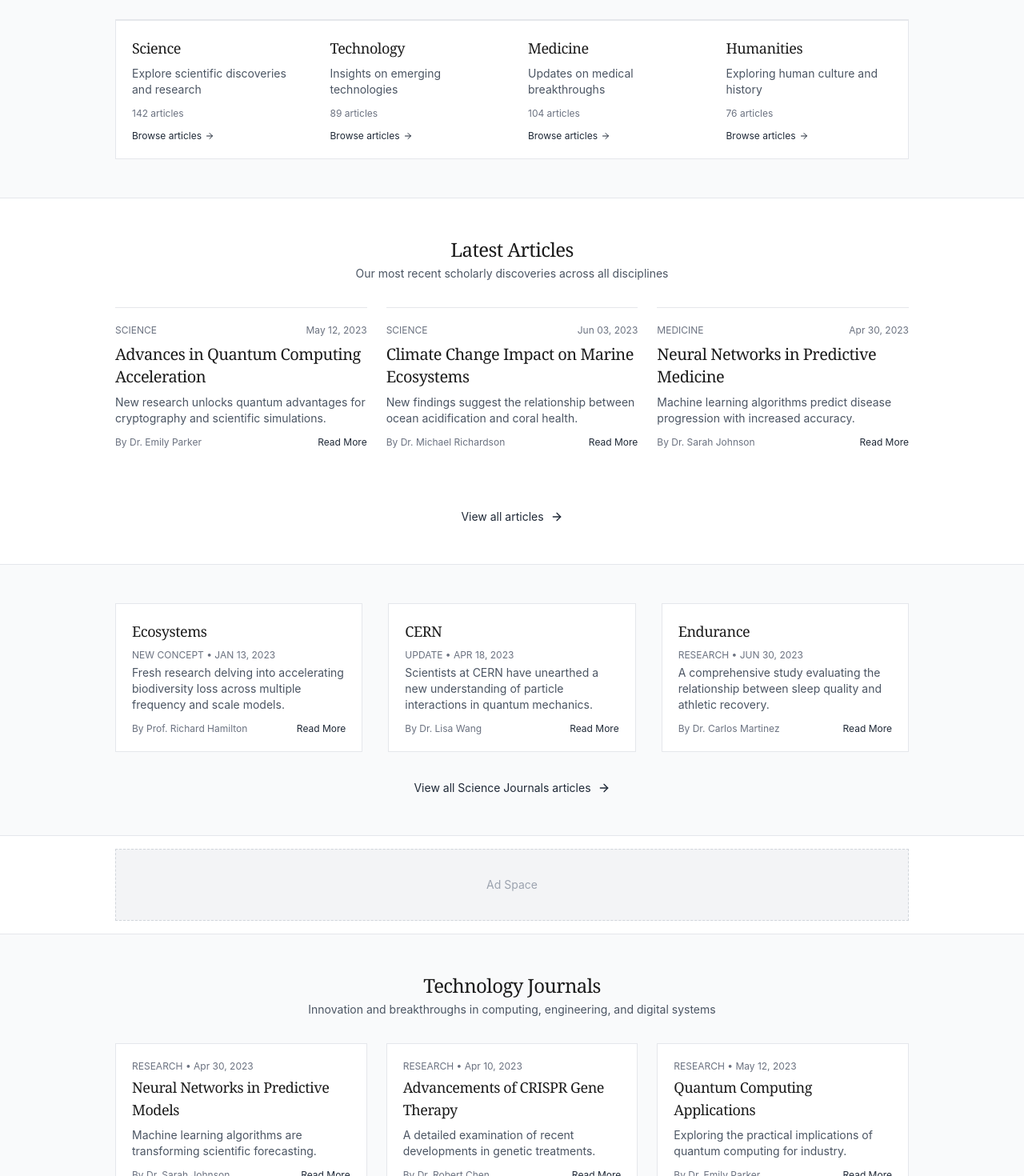
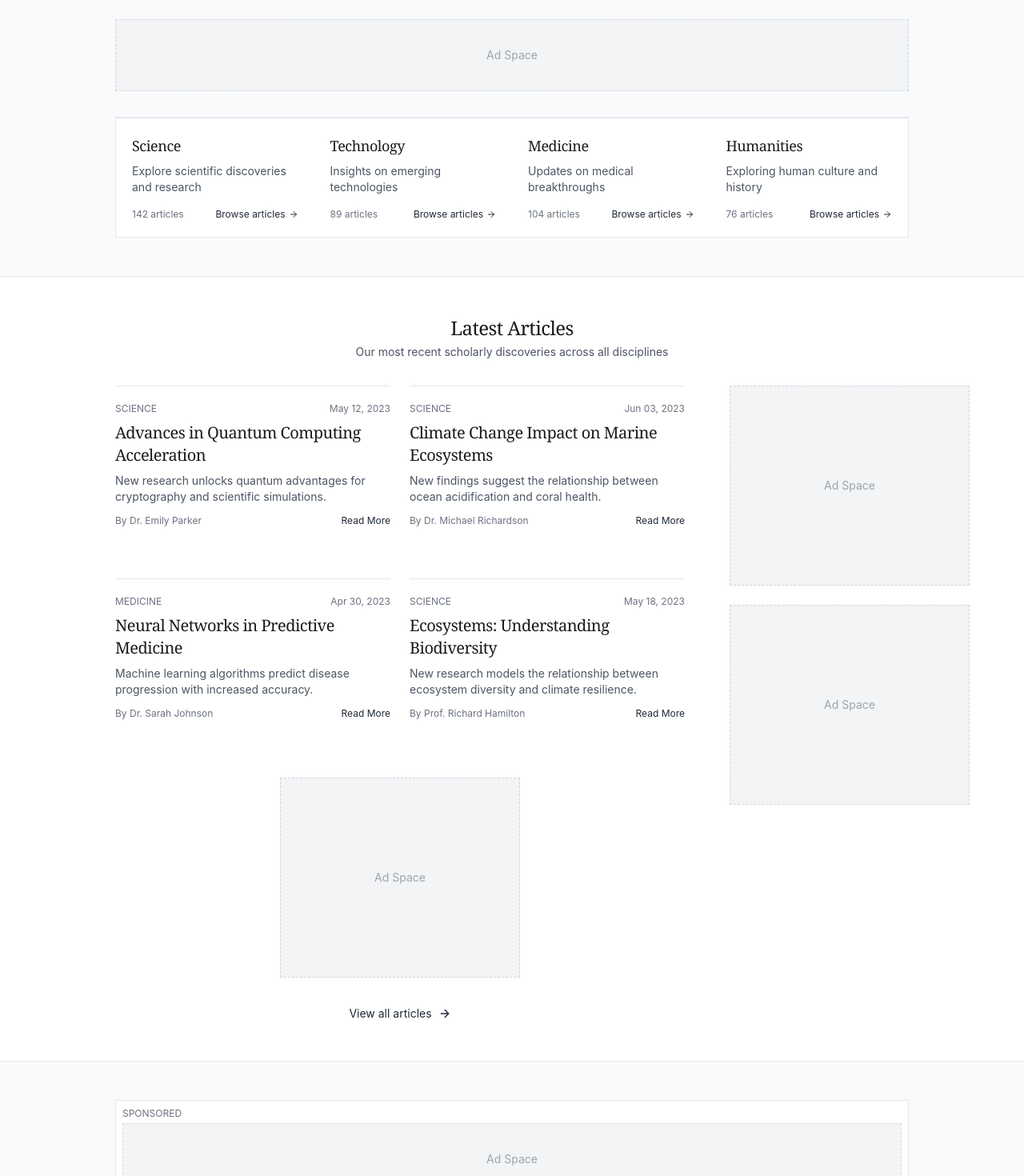
Before and after one commit to icbpl/journalista-listing, a React (Vite) app: page / in a window 1280 px wide. Shown: the part 180-1650 px from the top of the page at 80% size. Built offline with nearby package versions, Linux system fonts and the light colour scheme.

Commit message:
Optimize AdSense placement
Improve AdSense ad placement strategy for optimal CTR on both desktop and mobile versions while maintaining a clean and professional website layout and style.

```diff
--- a/src/components/AdPlaceholder.tsx
+++ b/src/components/AdPlaceholder.tsx
@@ -1,19 +1,35 @@
 
 import { useEffect, useRef } from 'react';
+import { cn } from '@/lib/utils';
 
 interface AdPlaceholderProps {
   className?: string;
-  format?: 'banner' | 'rectangle' | 'leaderboard';
+  format?: 'banner' | 'rectangle' | 'leaderboard' | 'large-mobile' | 'sticky-sidebar';
+  position?: 'inline' | 'sidebar' | 'sticky-bottom' | 'sticky-top';
 }
 
-const AdPlaceholder = ({ className, format = 'rectangle' }: AdPlaceholderProps) => {
+const AdPlaceholder = ({
+  className,
+  format = 'rectangle',
+  position = 'inline'
+}: AdPlaceholderProps) => {
   const adRef = useRef<HTMLDivElement>(null);
 
   // Size mapping based on common ad formats
   const formatSizes = {
-    banner: 'h-[60px] w-full', // Standard banner (468x60)
+    banner: 'h-[60px] w-full md:h-[90px]', // Standard banner, taller on desktop
     rectangle: 'h-[250px] w-[300px] mx-auto', // Medium rectangle (300x250)
-    leaderboard: 'h-[90px] w-full' // Leaderboard (728x90)
+    leaderboard: 'h-[90px] w-full', // Leaderboard (728x90)
+    'large-mobile': 'h-[100px] w-full sm:h-[250px]', // Larger on mobile
+    'sticky-sidebar': 'h-[600px] w-[160px] hidden lg:block' // Skyscraper for desktop sidebar
+  };
+
+  // Position styles
+  const positionStyles = {
+    inline: '',
+    sidebar: 'lg:sticky lg:top-24',
+    'sticky-bottom': 'sticky bottom-0 z-10',
+    'sticky-top': 'sticky top-20 z-10'
   };
 
   useEffect(() => {
@@ -31,8 +47,15 @@ const AdPlaceholder = ({ className, format = 'rectangle' }: AdPlaceholderProps)
   return (
     <div
       ref={adRef}
-      className={`bg-gray-100 flex items-center justify-center border border-dashed border-gray-300 ${formatSizes[format]} ${className}`}
+      className={cn(
+        'bg-gray-100 flex items-center justify-center border border-dashed border-gray-300',
+        formatSizes[format],
+        positionStyles[position],
+        className
+      )}
       data-ad-placeholder="true"
+      data-ad-format={format}
+      data-ad-position={position}
     >
       <p className="text-sm text-gray-400">Ad Space</p>
     </div>
--- a/src/components/CategoryCard.tsx
+++ b/src/components/CategoryCard.tsx
@@ -10,13 +10,15 @@ interface CategoryCardProps {
 
 const CategoryCard = ({ name, description, articleCount }: CategoryCardProps) => {
   return (
-    <div className="p-5 border-t border-gray-200">
+    <div className="p-5 border-t border-gray-200 hover:bg-gray-50 transition-colors">
       <h3 className="text-lg font-serif mb-2">{name}</h3>
-      <p className="text-sm text-gray-600 mb-3">{description}</p>
-      <p className="text-xs text-gray-500 mb-3">{articleCount} articles</p>
-      <Link to="/" className="text-xs flex items-center text-gray-800 hover:text-gray-600 group">
-        Browse articles <ArrowRight className="ml-1 h-3 w-3 group-hover:translate-x-1 transition-transform duration-200" />
-      </Link>
+      <p className="text-sm text-gray-600 mb-4">{description}</p>
+      <div className="flex items-center justify-between">
+        <span className="text-xs text-gray-500">{articleCount} articles</span>
+        <Link to="/" className="text-xs flex items-center text-gray-800 hover:text-gray-600 group">
+          Browse articles <ArrowRight className="ml-1 h-3 w-3 group-hover:translate-x-1 transition-transform duration-200" />
+        </Link>
+      </div>
     </div>
   );
 };
--- a/src/components/SectionHeading.tsx
+++ b/src/components/SectionHeading.tsx
@@ -7,6 +7,7 @@ interface SectionHeadingProps {
   subtitle?: string;
   className?: string;
   alignment?: 'left' | 'center' | 'right';
+  withAdSpace?: boolean;
 }
 
 const SectionHeading: React.FC<SectionHeadingProps> = ({
@@ -14,6 +15,7 @@ const SectionHeading: React.FC<SectionHeadingProps> = ({
   subtitle,
   className,
   alignment = 'center',
+  withAdSpace = false,
 }) => {
   const alignmentClasses = {
     left: 'text-left',
@@ -22,7 +24,13 @@ const SectionHeading: React.FC<SectionHeadingProps> = ({
   };
 
   return (
-    <div className={cn('mb-8', alignmentClasses[alignment], className)}>
+    <div className={cn(
+      'mb-8',
+      withAdSpace ? 'flex flex-col lg:flex-row lg:items-center lg:justify-between' : '',
+      alignmentClasses[alignment],
+      className
+    )}>
+      <div className={withAdSpace ? 'mb-4 lg:mb-0' : ''}>
         <h2 className="text-2xl font-serif mb-1 font-medium">
           {title}
         </h2>
@@ -32,6 +40,13 @@ const SectionHeading: React.FC<SectionHeadingProps> = ({
           </p>
         )}
       </div>
+      {withAdSpace && (
+        <div className="hidden md:block">
+          {/* This is where an ad could be placed next to a section title */}
+          <slot />
+        </div>
+      )}
+    </div>
   );
 };
 
--- a/src/pages/Index.tsx
+++ b/src/pages/Index.tsx
@@ -33,6 +33,13 @@ const Index = () => {
       <Header />
 
       <main className="flex-grow">
+        {/* High-visibility ad at the top - Mobile only */}
+        <div className="md:hidden py-2 bg-white border-b border-gray-200">
+          <div className="container px-4 mx-auto">
+            <AdPlaceholder format="large-mobile" position="inline" />
+          </div>
+        </div>
+
         {/* Hero Section */}
         <section className="py-12 bg-gray-50 border-b border-gray-200">
           <div className="max-w-5xl mx-auto px-4">
@@ -43,6 +50,11 @@ const Index = () => {
               <p className="text-gray-600 text-sm mb-8">
                 Curated collection of articles to be explored by academic discipline
               </p>
+            </div>
+
+            {/* Leaderboard ad before categories */}
+            <div className="mb-8">
+              <AdPlaceholder format="leaderboard" position="inline" />
             </div>
 
             <div className="grid grid-cols-1 md:grid-cols-2 lg:grid-cols-4 gap-0 border border-gray-200 bg-white">
@@ -58,7 +70,7 @@ const Index = () => {
           </div>
         </section>
 
-        {/* Latest Articles Section */}
+        {/* Latest Articles Section with sidebar ad */}
         <section className="py-12 bg-white">
           <div className="max-w-5xl mx-auto px-4">
             <SectionHeading
@@ -66,10 +78,18 @@ const Index = () => {
               subtitle="Our most recent scholarly discoveries across all disciplines"
             />
 
-            <div className="grid grid-cols-1 lg:grid-cols-3 gap-6">
-              {loaded && latestArticles.slice(0, 3).map((article, index) => (
+            <div className="flex flex-col lg:flex-row">
+              {/* Main content */}
+              <div className="lg:w-3/4 lg:pr-8">
+                <div className="grid grid-cols-1 md:grid-cols-2 gap-6">
+                  {loaded && latestArticles.slice(0, 4).map((article, index) => (
                     <ArticleCard key={article.id} article={article} index={index} />
                   ))}
+                </div>
+
+                {/* In-feed ad */}
+                <div className="my-8">
+                  <AdPlaceholder format="rectangle" position="inline" />
                 </div>
 
                 <div className="text-center mt-8">
@@ -79,11 +99,25 @@ const Index = () => {
                   </Link>
                 </div>
               </div>
+
+              {/* Sidebar ad - Desktop only */}
+              <div className="hidden lg:block lg:w-1/4 pl-6">
+                <AdPlaceholder format="rectangle" position="sidebar" className="mb-6" />
+                <AdPlaceholder format="rectangle" position="sidebar" />
+              </div>
+            </div>
+          </div>
         </section>
 
         {/* Featured Articles Section */}
         <section className="py-12 bg-gray-50 border-t border-b border-gray-200">
           <div className="max-w-5xl mx-auto px-4">
+            {/* Native ad placement that looks like content */}
+            <div className="mb-8 p-2 bg-white border border-gray-200">
+              <p className="text-xs text-gray-500 mb-1">SPONSORED</p>
+              <AdPlaceholder format="leaderboard" position="inline" />
+            </div>
+
             <div className="grid grid-cols-1 lg:grid-cols-3 gap-8">
               <div className="col-span-1 bg-white p-5 border border-gray-200">
                 <h3 className="text-lg font-serif mb-2">Ecosystems</h3>
@@ -125,11 +159,9 @@ const Index = () => {
           </div>
         </section>
 
-        {/* Ad Banner */}
-        <div className="py-4 bg-white border-b border-gray-200">
-          <div className="max-w-5xl mx-auto px-4">
-            <AdPlaceholder format="leaderboard" />
-          </div>
+        {/* Sticky bottom ad - Mobile only */}
+        <div className="md:hidden sticky bottom-0 z-10 w-full bg-white shadow-md border-t border-gray-200">
+          <AdPlaceholder format="banner" position="sticky-bottom" />
         </div>
 
         {/* Technology Journals Section */}
@@ -138,7 +170,10 @@ const Index = () => {
             <SectionHeading
               title="Technology Journals"
               subtitle="Innovation and breakthroughs in computing, engineering, and digital systems"
-            />
+              withAdSpace={true}
+            >
+              <AdPlaceholder format="banner" position="inline" className="hidden lg:block" />
+            </SectionHeading>
 
             <div className="grid grid-cols-1 lg:grid-cols-3 gap-6">
               {loaded && techArticles.map((article, index) => (
@@ -152,6 +187,11 @@ const Index = () => {
                   </div>
                 </div>
               ))}
+            </div>
+
+            {/* In-content ad */}
+            <div className="my-8">
+              <AdPlaceholder format="leaderboard" position="inline" />
             </div>
 
             <div className="text-center mt-8">
@@ -210,7 +250,7 @@ const Index = () => {
         {/* Bottom Ad Banner */}
         <div className="py-4 bg-gray-50 border-t border-gray-200">
           <div className="max-w-5xl mx-auto px-4">
-            <AdPlaceholder format="banner" />
+            <AdPlaceholder format="leaderboard" position="inline" />
           </div>
         </div>
       </main>
```
Lines whose indentation alone changed are shown as unchanged.
